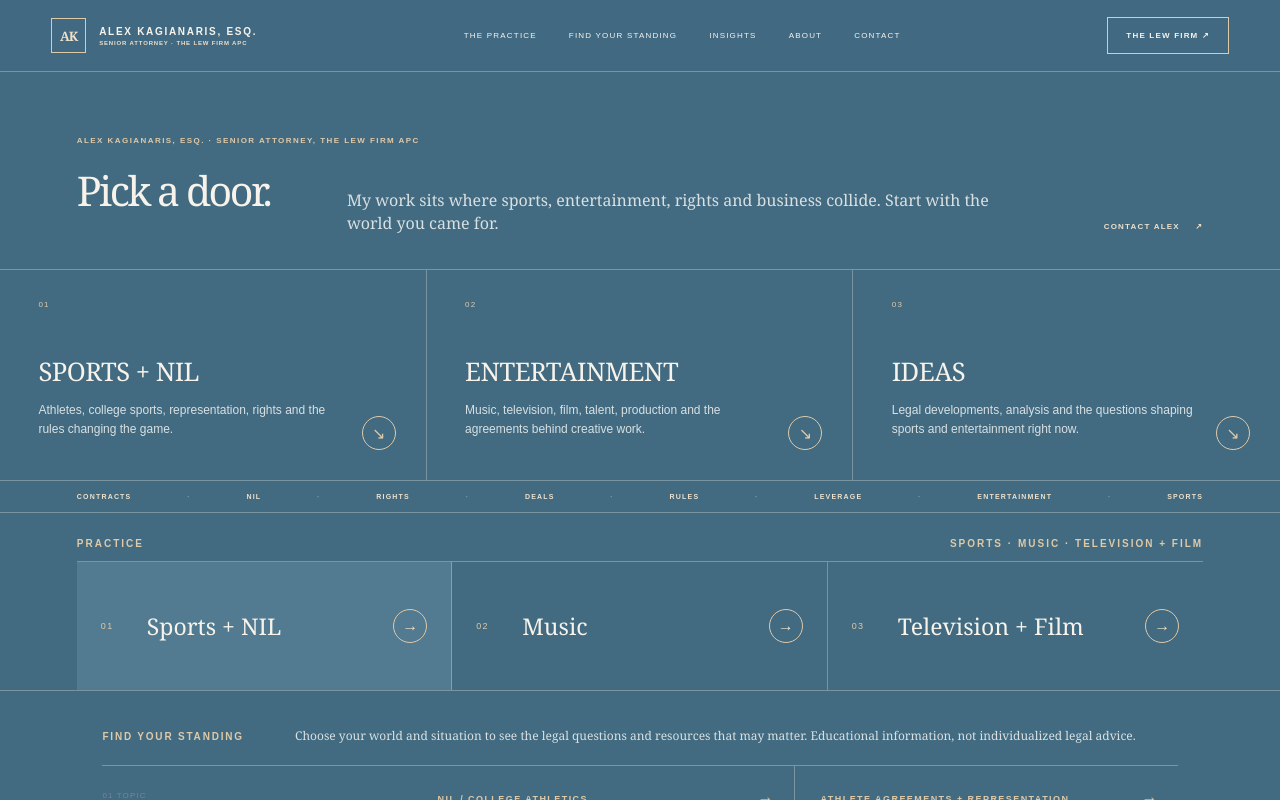
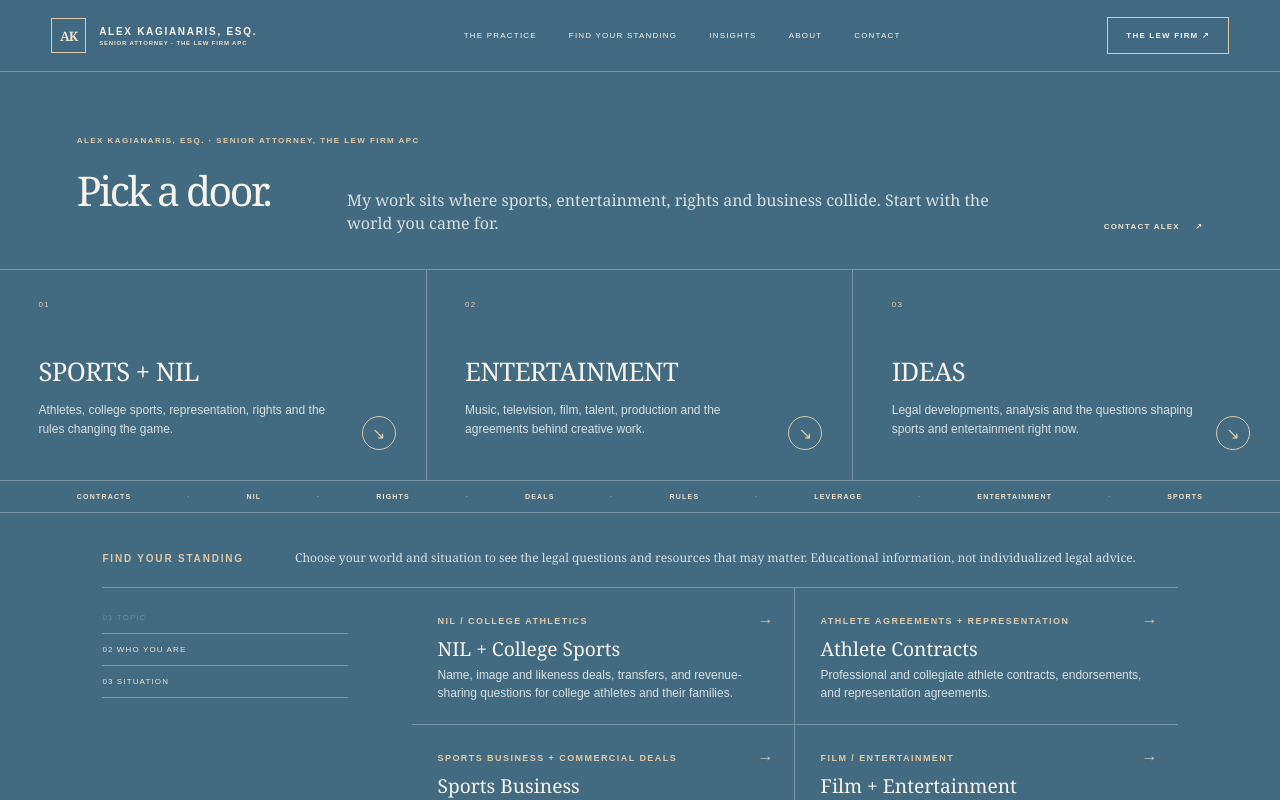
Before and after one commit to alexkaglew-ux/legal-audit, a React (Vite) app: page / in a window 1280 px wide. Shown: the top 800 px of the page. Built offline with nearby package versions, Linux system fonts and the light colour scheme.

Commit message:
Remove redundant practice strip from homepage

```diff
--- a/src/App.jsx
+++ b/src/App.jsx
@@ -1,6 +1,5 @@
 import SiteHeader from "./components/SiteHeader.jsx";
 import Hero from "./components/Hero.jsx";
-import PracticeWorlds from "./components/PracticeWorlds.jsx";
 import IssueExplorer from "./components/IssueExplorer.jsx";
 import InsightsFeed from "./components/InsightsFeed.jsx";
 import AboutPreview from "./components/AboutPreview.jsx";
@@ -13,7 +12,6 @@ export default function App() {
     <main>
       <SiteHeader />
       <Hero />
-      <PracticeWorlds />
       <IssueExplorer />
       <InsightsFeed />
       <AboutPreview />
```
